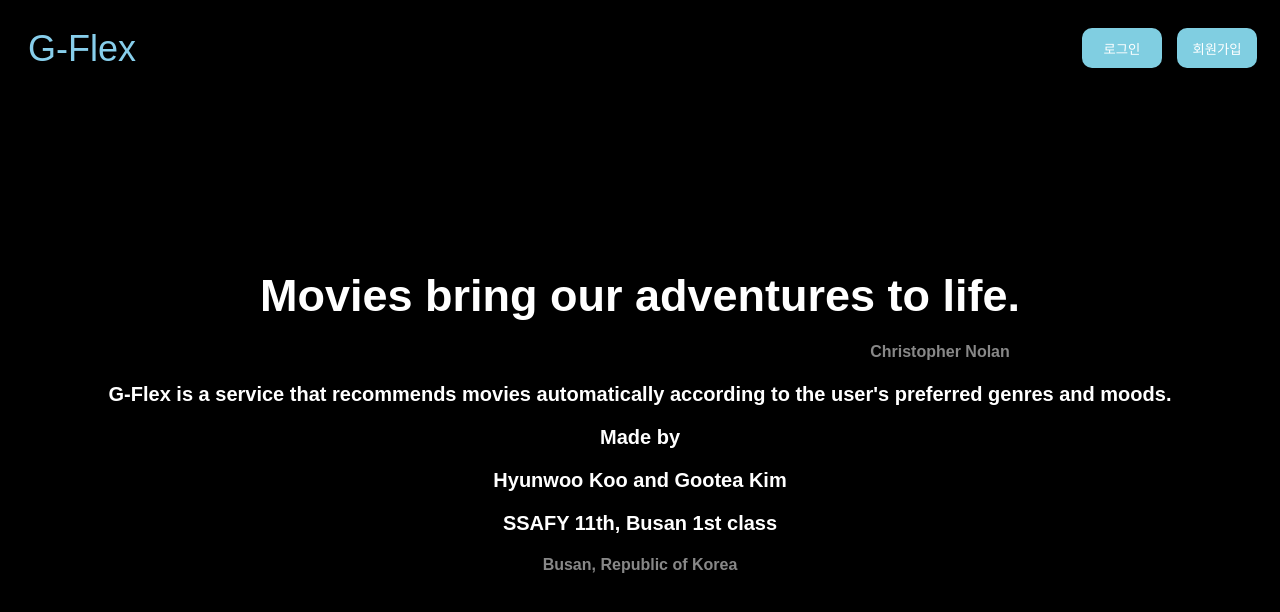
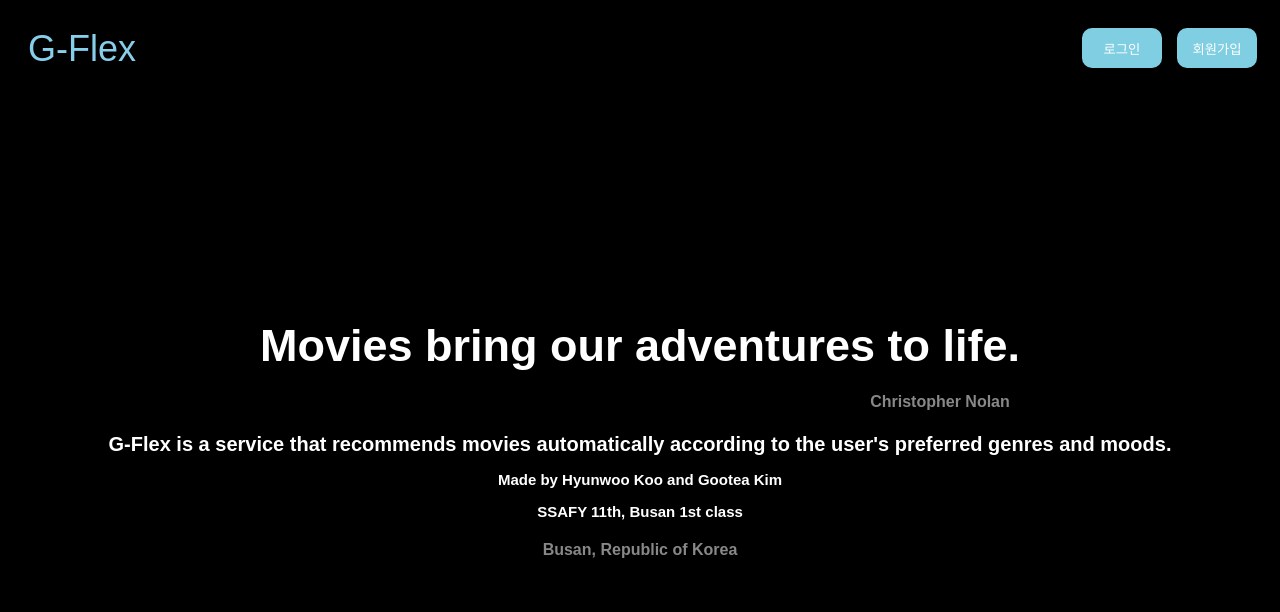
Before and after one commit to koohyunwoo1/G-flex, a Vue app in the folder front/: page / in a window 1280 px wide. Shown: the top 612 px of the page. Built offline with nearby package versions, Linux system fonts and the light colour scheme.

Commit message:
Login Home add

```diff
--- a/front/src/components/HomeViewLoggedOut.vue
+++ b/front/src/components/HomeViewLoggedOut.vue
@@ -5,14 +5,14 @@
           <h4>Christopher Nolan</h4>
       </div>
       <div>
-          <h3>G-Flex is a service that recommends movies automatically according to the user's preferred genres and moods.</h3>
+          <h3 style="font-size: 20px;">G-Flex is a service that recommends movies automatically according to the user's preferred genres and moods.</h3>
       </div>
       <div>
-          <h3>Made by </h3>
-          <h3>Hyunwoo Koo and Gootea Kim</h3>
+          <!-- <h3>Made by </h3> -->
+          <h3 style="font-size: 15px;">Made by Hyunwoo Koo and Gootea Kim</h3>
       </div>
       <div>
-          <h3>SSAFY 11th, Busan 1st class</h3>
+          <h3 style="font-size: 15px;">SSAFY 11th, Busan 1st class</h3>
       </div>
       <div>
           <h4>Busan, Republic of Korea</h4>
@@ -29,7 +29,7 @@
 }
 .container {
     text-align: center;
-    margin-top: 200px;
+    margin-top: 250px;
     font-family: Arial, sans-serif;
 }
 
```
